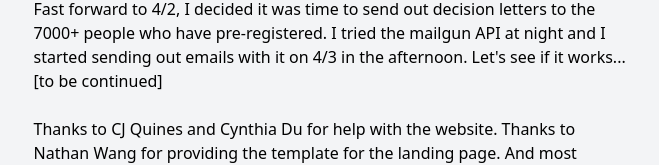
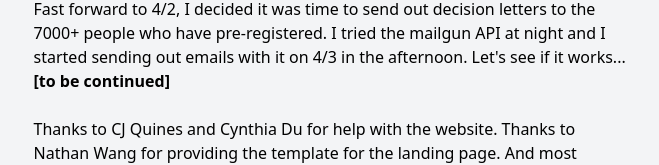
Before and after one commit to tmwilliamlin168/course-for-fools, a Next.js app: page /story in a window 1280 px wide. Shown: the part 891-1056 px from the top of the page, without its empty margins (309-968 px from the left). Built offline with nearby package versions, Linux system fonts and the light colour scheme.

Commit message:
Update story.js

```diff
--- a/pages/story.js
+++ b/pages/story.js
@@ -29,7 +29,7 @@ export default function Story() {
                     Overall, things worked out smoothly. People were pre-registering and failing to pass. Some people soon realized that the last 3 problems were impossible, while others were emailing me, asking for more chances.
                     <br />
                     <br />
-                    Fast forward to 4/2, I decided it was time to send out decision letters to the 7000+ people who have pre-registered. I tried the mailgun API at night and I started sending out emails with it on 4/3 in the afternoon. Let's see if it works... [to be continued]
+                    Fast forward to 4/2, I decided it was time to send out decision letters to the 7000+ people who have pre-registered. I tried the mailgun API at night and I started sending out emails with it on 4/3 in the afternoon. Let's see if it works... <span className="font-bold">[to be continued]</span>
                     <br />
                     <br />
                     Thanks to CJ Quines and Cynthia Du for help with the website. Thanks to Nathan Wang for providing the template for the landing page. And most importantly, thanks to all of you who fell for the prank :)
```
